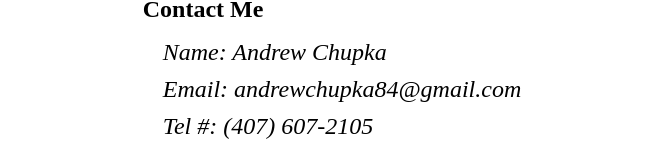
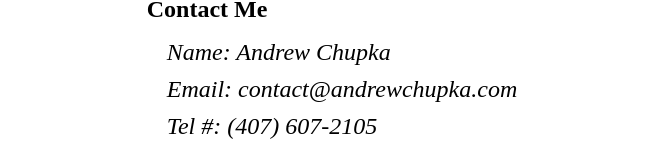
Before and after one commit to worldOfVerdure/Portfolio, a React (Vite) app: page / in a window 1280 px wide. Shown: the part 1943-2109 px from the top of the page, without its empty margins (308-971 px from the left). Built offline with nearby package versions, Linux system fonts and the light colour scheme.

Commit message:
Add one sentence to AboutMe section and update email in ContactMe

```diff
--- a/src/components/About/aboutMeText.js
+++ b/src/components/About/aboutMeText.js
@@ -11,7 +11,8 @@ const aboutMeParagraphs = [
   to improve. In my private and professional life, I take responsibility for my education and
   growth. This is the stance I had to learn while self-studying front end. As your next front-end
   engineer, I will be proactive to write efficient code, hungry to learn, and focused on the needs
-  of the team and product.`
+  of the team and the product. Outside of programming, I am passionate about weightlifting, shogi,
+  and sustainability.`
 ];
 
 export default aboutMeParagraphs;
--- a/src/components/Contact/ContactMe.jsx
+++ b/src/components/Contact/ContactMe.jsx
@@ -11,7 +11,7 @@ export default function ContactMe() {
       <ContactAddress>
         <ul>
           <li>Name: Andrew Chupka</li>
-          <li>Email: andrewchupka84@gmail.com</li>
+          <li>Email: contact@andrewchupka.com</li>
           <li>Tel #: (407) 607-2105</li>
           <SocialMediaContainer>
             <h3>Social Media</h3>
```
